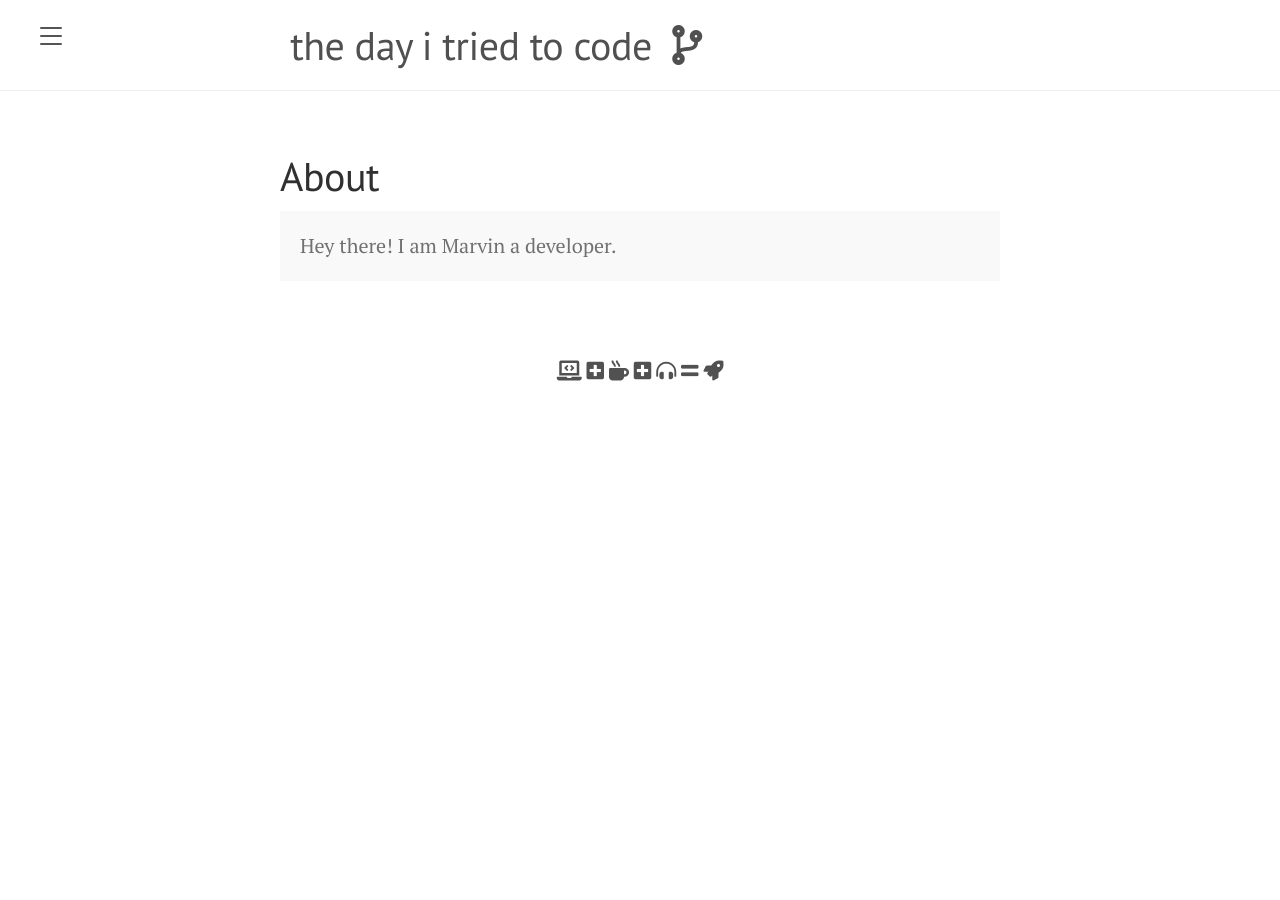
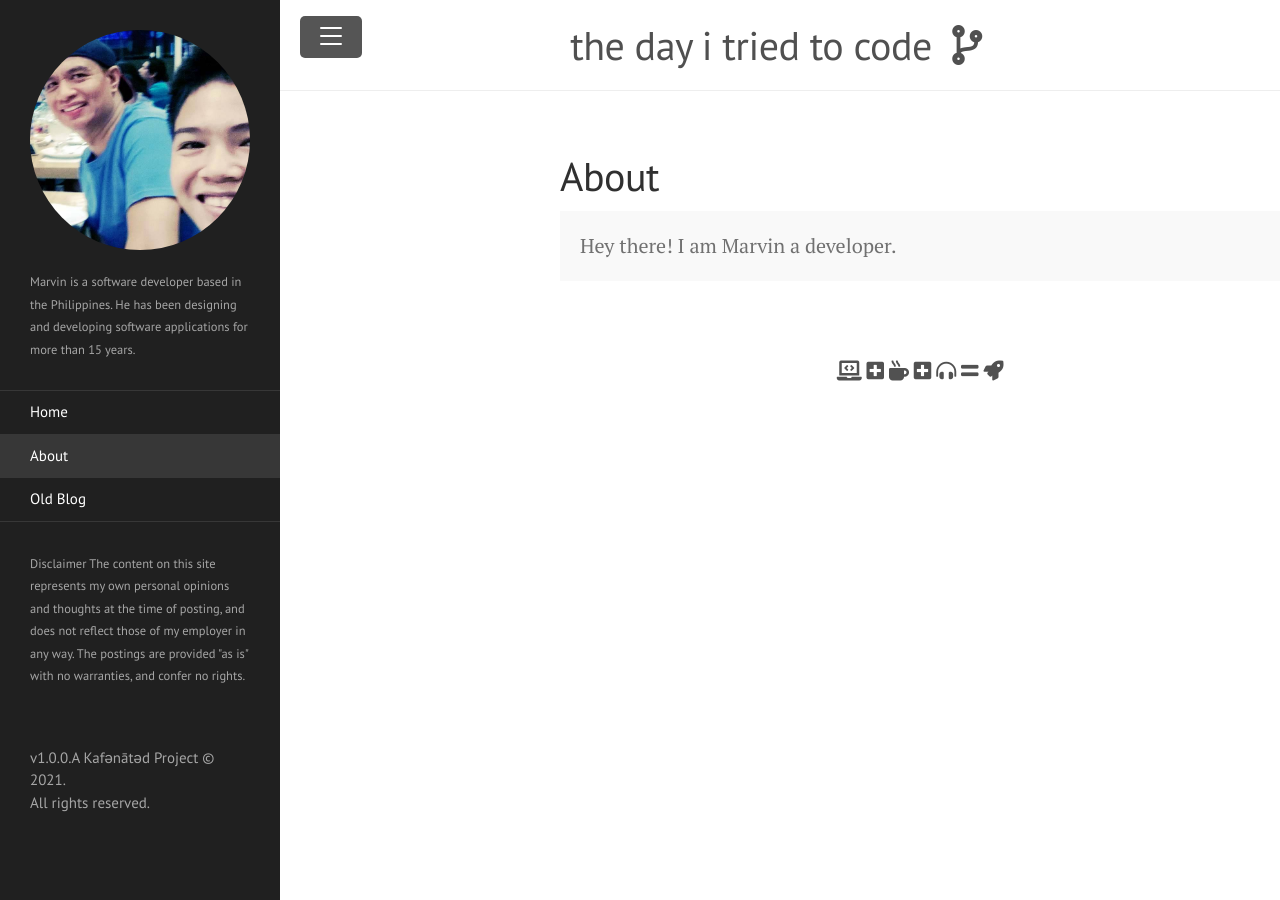
Before and after one commit to trashvin/trashvin.github.io, a Jekyll site: the page built from about.md, in a window 1280 px wide. Built offline with Jekyll 4.4.1, drawn with Linux system fonts in a browser that asks for light colours.

Commit message:
Update sidebar.html

```diff
--- a/_includes/sidebar.html
+++ b/_includes/sidebar.html
@@ -1,6 +1,6 @@
 <!-- Target for toggling the sidebar `.sidebar-checkbox` is for regular
      styles, `#sidebar-checkbox` for behavior. -->
-<input type="checkbox" class="sidebar-checkbox" id="sidebar-checkbox">
+<input type="checkbox" class="sidebar-checkbox" id="sidebar-checkbox" checked>
 
 <!-- Toggleable sidebar -->
 <div class="sidebar" id="sidebar">
```
